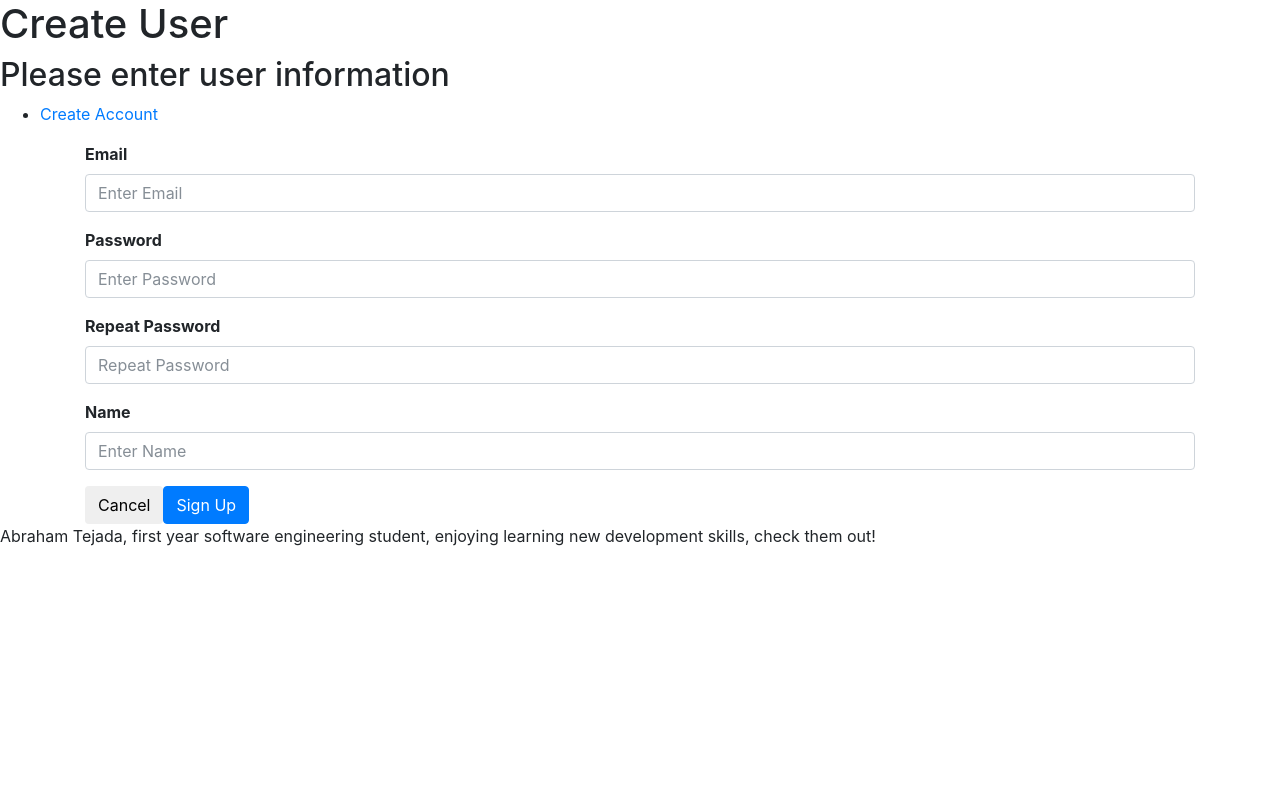
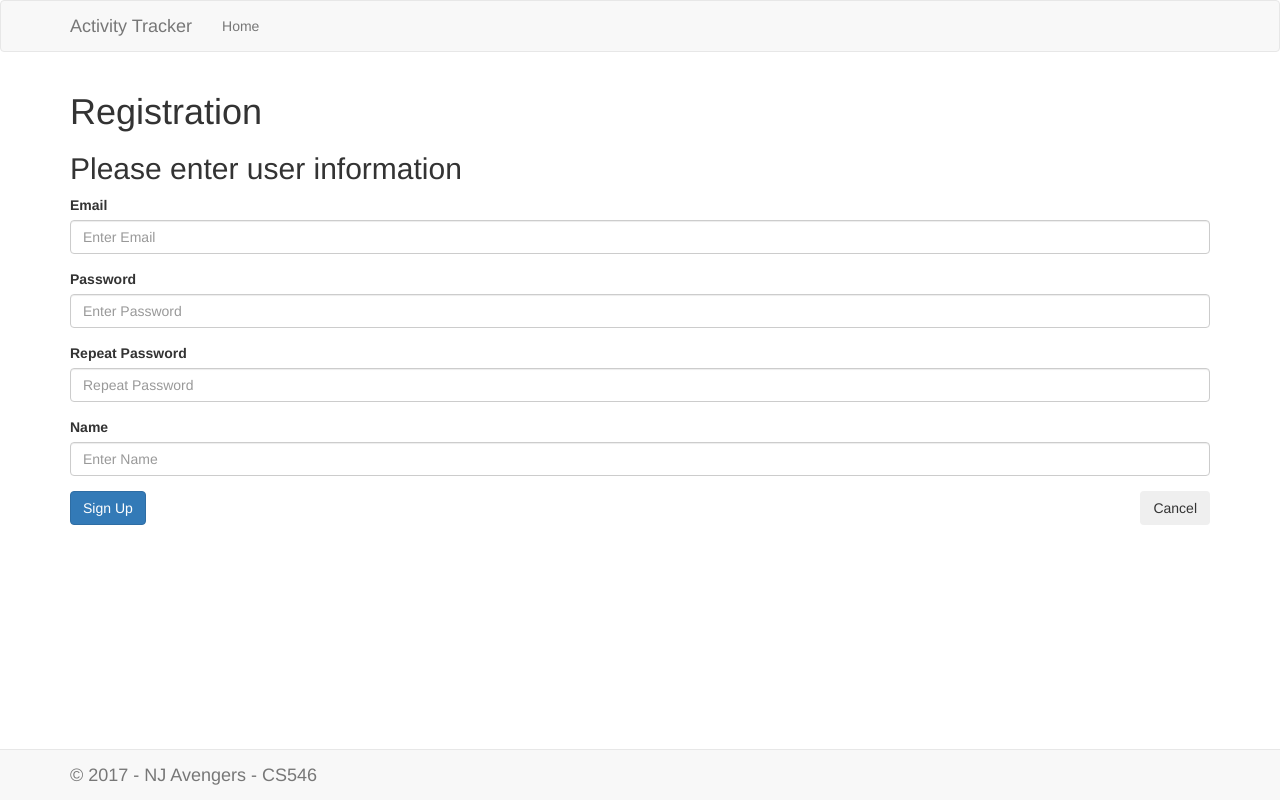
Before and after one commit to StevePak/ActivityTracker, a Node server app: page /account/create in a window 1280 px wide. Run offline with Node 20, Linux system fonts and the light colour scheme; some libraries are stand-ins or nearby versions.

Commit message:
added home page. adjusted layout view.

```diff
--- a/routes/index.js
+++ b/routes/index.js
@@ -2,6 +2,7 @@ const passport = require('passport');
 
 const accountRoutes = require("./account");
 const activityRoutes = require("./activities");
+const homeRoutes = require("./home");
 const bodyParser = require("body-parser");
 
 function authenticated(req, res, next) {
@@ -17,6 +18,7 @@ const constructorMethod = (app) => {
     app.use(bodyParser.urlencoded({ extended: true }));
     app.use(bodyParser.json());
 
+    app.use('/', homeRoutes);
     app.use('/activities', authenticated, activityRoutes);
     app.use('/account', accountRoutes);
 
--- a/views/account/create.jade
+++ b/views/account/create.jade
@@ -1,6 +1,7 @@
 extend ../layout
-block header
-    h1#head Create User
+
+block content
+    h1#head Registration
     h2 Please enter user information
     - if (typeof(error) !== 'undefined'){
         alert.alert-danger #{error}
@@ -9,7 +10,6 @@ block header
         alert.alert-success #{message}
     -}
 
-block content
     form(method="post")
         .form-group
             label(for="email")
@@ -28,5 +28,6 @@ block content
                 b Name
             input.form-control(type="text", placeholder="Enter Name", name="name", required)
 
-        button.btn(type="button") Cancel
+
         button.btn.btn-primary(type="submit") Sign Up
+        button.btn.pull-right(type="button") Cancel
--- a/views/layout.jade
+++ b/views/layout.jade
@@ -1,23 +1,31 @@
 doctype
 html
   head
-    title #{title} - My Site
-    link(rel='stylesheet', href='https://maxcdn.bootstrapcdn.com/bootstrap/4.0.0-beta.2/css/bootstrap.min.css', integrity='sha384-PsH8R72JQ3SOdhVi3uxftmaW6Vc51MKb0q5P2rRUpPvrszuE4W1povHYgTpBfshb', crossorigin='anonymous')
+    title Activity Tracker
+    link(rel='stylesheet', href="https://maxcdn.bootstrapcdn.com/bootstrap/3.3.7/css/bootstrap.min.css", integrity="sha384-BVYiiSIFeK1dGmJRAkycuHAHRg32OmUcww7on3RYdg4Va+PmSTsz/K68vbdEjh4u", crossorigin='anonymous')
   body
-    header
-      block header
-      .navigation
-        ul
+    nav.navbar.navbar-default
+      .container
+        .navbar-header
+          button.navbar-toggle.collapsed(type="button", data-toggle="collapse", data-target="#navbar", aria-expanded="false", aria-controls="navbar")
+            span.sr-only Toggle navigation
+            span.icon-bar
+            span.icon-bar
+            span.icon-bar
+          a.navbar-brand(href="/") Activity Tracker
+        #navbar.navbar-collapse.collapse
+          ul.nav.navbar-nav
             li
-                a(href='/account/create') Create Account
+              a(href="/") Home
     .container
       .main-content
         block content
-      .sidebar
-        block sidebar
     footer
-      p Abraham Tejada, first year software engineering student, enjoying learning new development skills, check them out!
+      nav.navbar.navbar-default.navbar-fixed-bottom
+        .container
+          .navbar-header
+            span.navbar-brand(href="/") © 2017 - NJ Avengers - CS546
 
     script(src='https://code.jquery.com/jquery-3.2.1.slim.min.js', integrity='sha384-KJ3o2DKtIkvYIK3UENzmM7KCkRr/rE9/Qpg6aAZGJwFDMVNA/GpGFF93hXpG5KkN', crossorigin='anonymous')
     script(src='https://cdnjs.cloudflare.com/ajax/libs/popper.js/1.12.3/umd/popper.min.js', integrity='sha384-vFJXuSJphROIrBnz7yo7oB41mKfc8JzQZiCq4NCceLEaO4IHwicKwpJf9c9IpFgh', crossorigin='anonymous')
-    script(src='https://maxcdn.bootstrapcdn.com/bootstrap/4.0.0-beta.2/js/bootstrap.min.js', integrity='sha384-alpBpkh1PFOepccYVYDB4do5UnbKysX5WZXm3XxPqe5iKTfUKjNkCk9SaVuEZflJ', crossorigin='anonymous')
+    script(src="https://maxcdn.bootstrapcdn.com/bootstrap/3.3.7/js/bootstrap.min.js", integrity="sha384-Tc5IQib027qvyjSMfHjOMaLkfuWVxZxUPnCJA7l2mCWNIpG9mGCD8wGNIcPD7Txa", crossorigin='anonymous')
```
Also changed, not shown: routes/home.js (added, +9 -0 lines), views/home/index.jade (added, +8 -0 lines).
